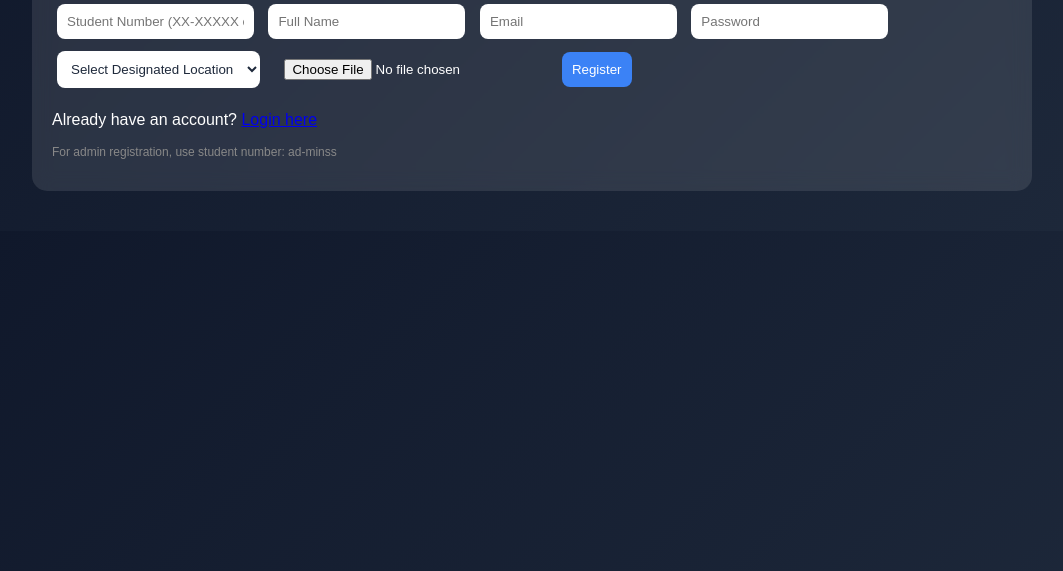
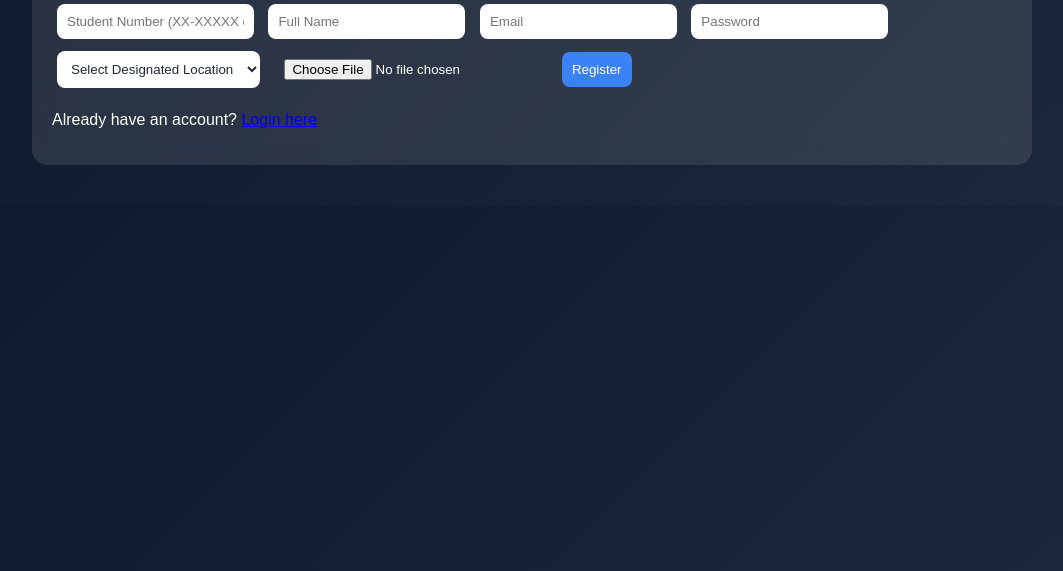
Before and after one commit to bluishcarlie-hub/tracker, a plain HTML site: page register.html in a window 1280 px wide. Shown: the part 229-800 px from the top of the page, without its empty margins (108-1171 px from the left). Drawn offline with nearby package versions, Linux system fonts and the light colour scheme.

Commit message:
Update login and register pages

```diff
--- a/register.html
+++ b/register.html
@@ -30,7 +30,6 @@
 <input type="file" id="picture" accept="image/*">
 <button onclick="register()">Register</button>
 <p>Already have an account? <a href="login.html">Login here</a></p>
-<p style="font-size:12px; color:#888;">For admin registration, use student number: ad-minss</p>
 </div>
 
 </div>
```
Also changed, not shown: login.html (+0 -1 lines).
